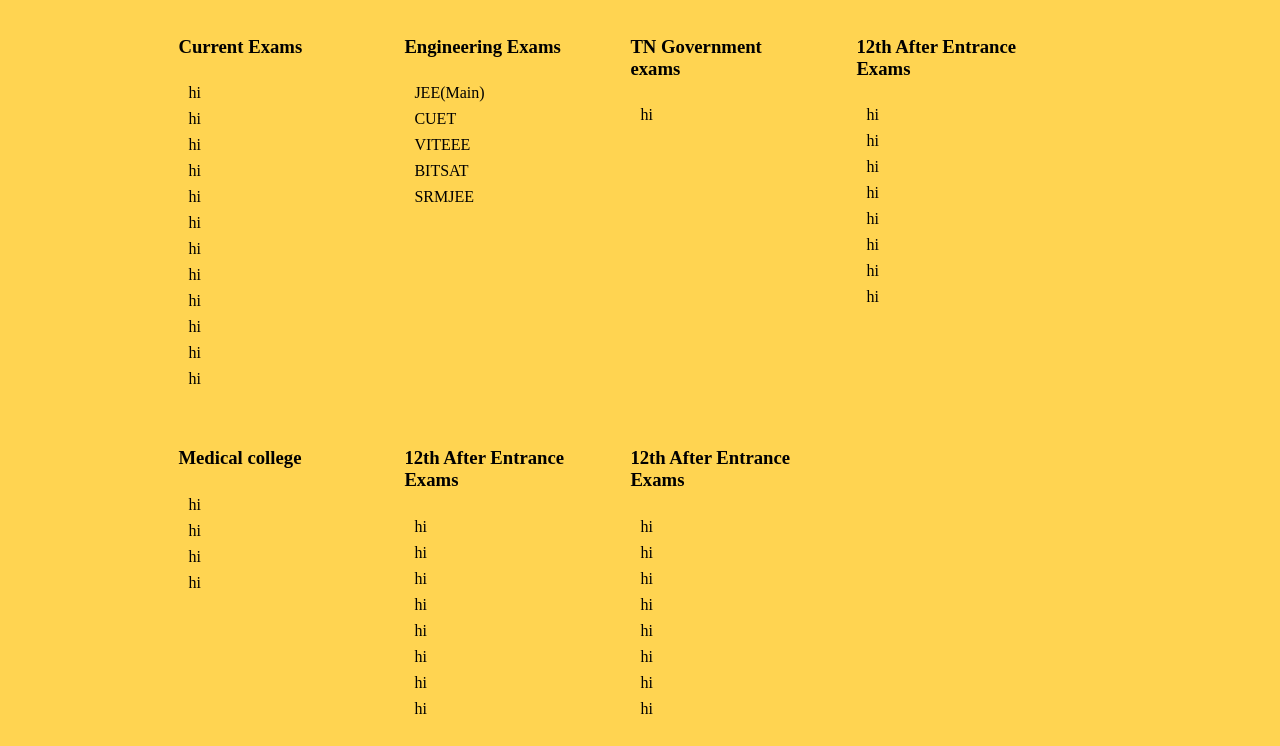
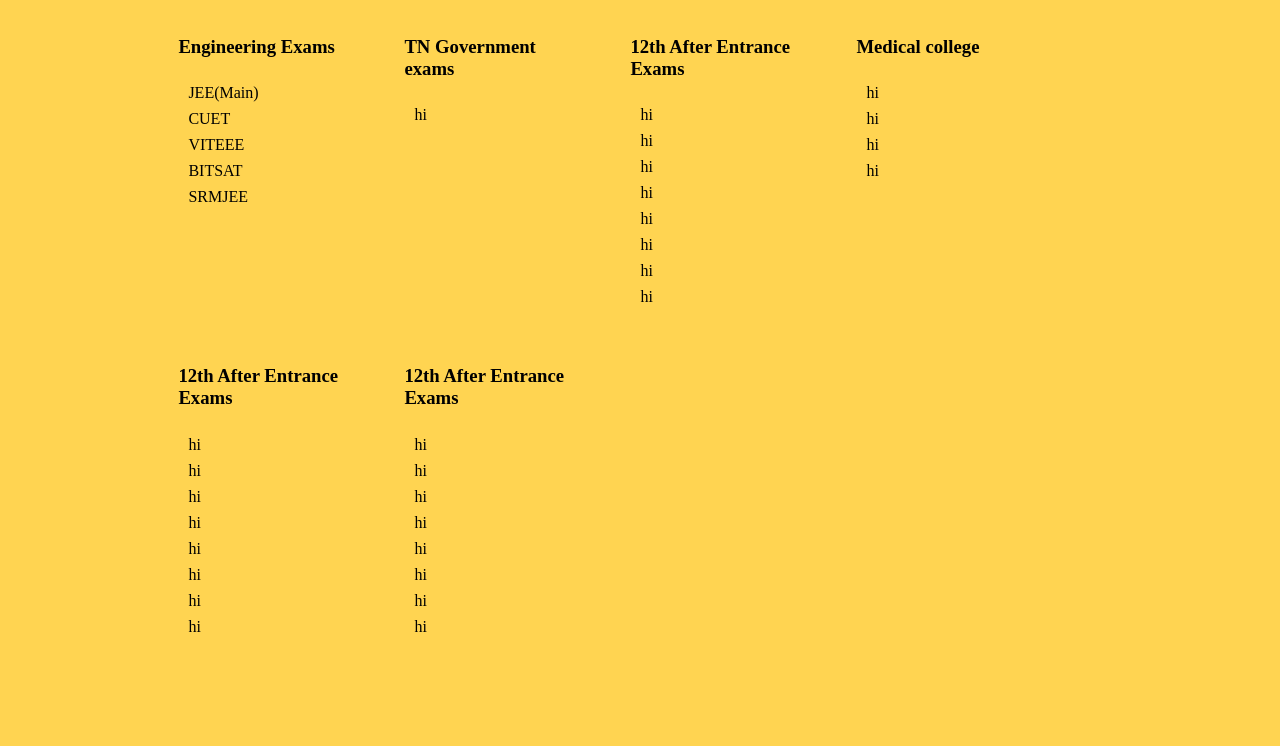
Before and after one commit to kathiravan-bt/examdocument.github.io, a plain HTML site: page index.html in a window 1280 px wide. Shown: the part 103-849 px from the top of the page. After the commit the page ends 800 px from the top, so only its background shows below. Drawn offline with Linux system fonts and the light colour scheme; a web font is replaced by a local one.

Commit message:
Update index.html

```diff
--- a/index.html
+++ b/index.html
@@ -18,21 +18,6 @@
  </div>
 
     <div class="tab">
-        <ul class="element">
-            <li><div><h3>Current Exams</h3></div></li>
-            <li><a href="">hi</a></li>
-            <li><a href="">hi</a></li>
-            <li><a href="">hi</a></li>
-            <li><a href="">hi</a></li>
-            <li><a href="">hi</a></li>
-            <li><a href="">hi</a></li>
-            <li><a href="">hi</a></li>
-            <li><a href="">hi</a></li>
-            <li><a href="">hi</a></li>
-            <li><a href="">hi</a></li>
-            <li><a href="">hi</a></li>
-            <li><a href="">hi</a> </li>
-        </ul>
         <div><ul class="element">
             <li><div><h3>Engineering Exams</h3></div></li>
             <li><a href="jee.html">JEE(Main)</a></li>
```
